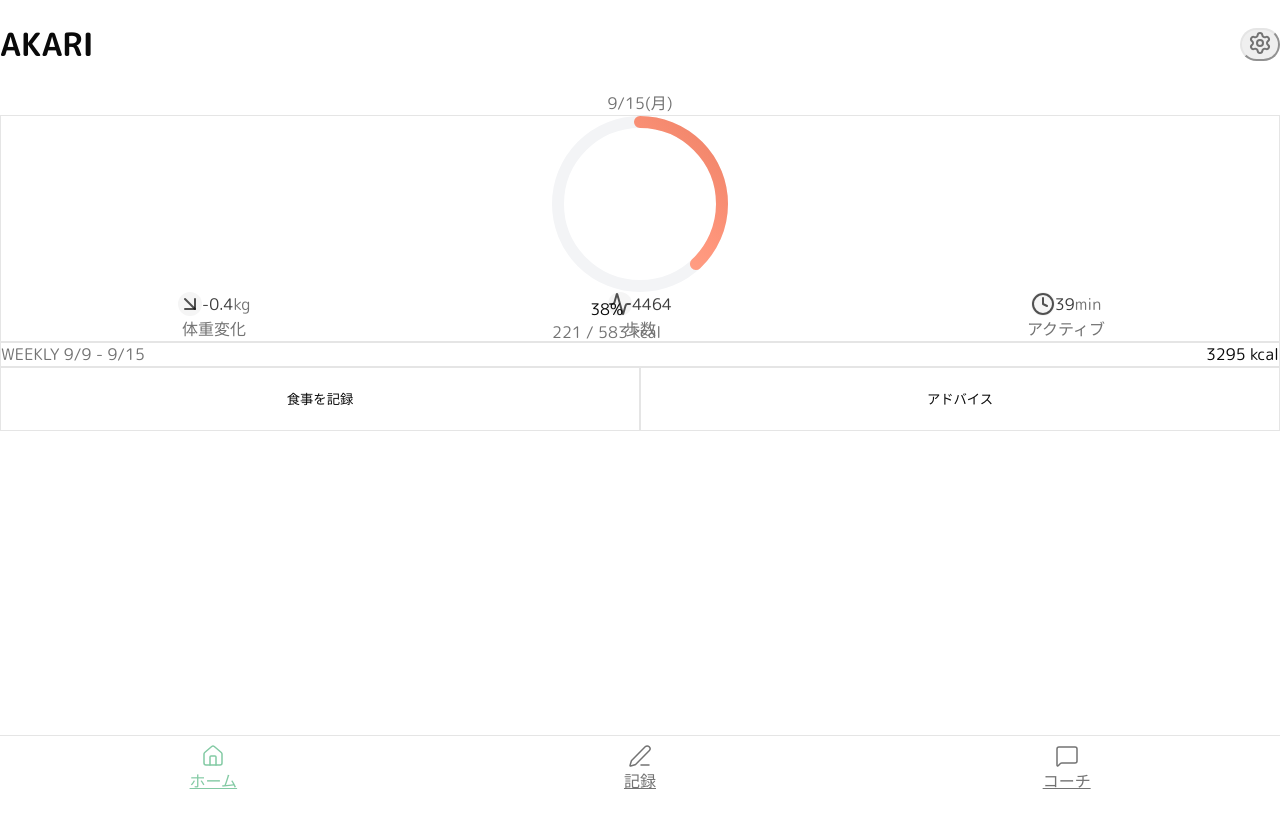
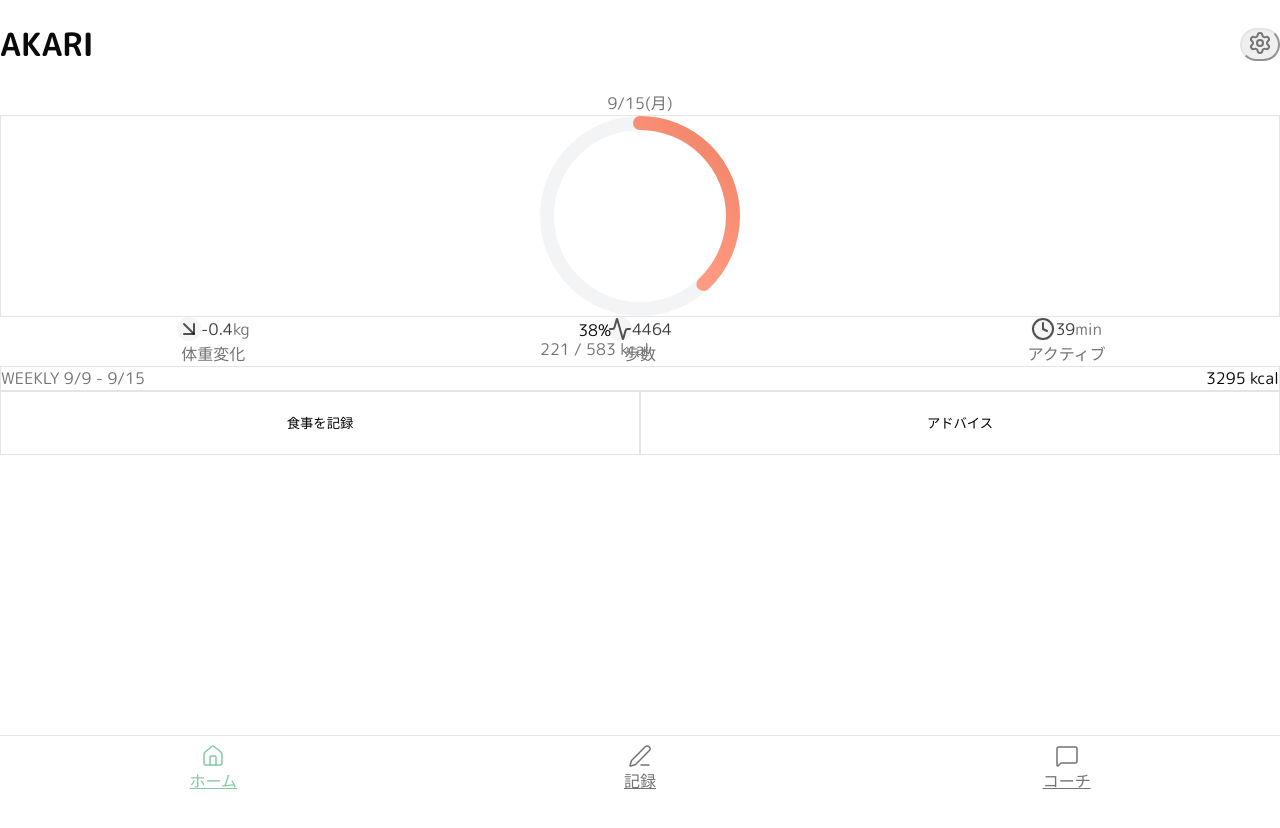
Before and after one commit to chaspy/AKARI, a React (Vite) app in the folder app/: page / in a window 1280 px wide. Shown: the top 828 px of the page. Built offline with nearby package versions, Linux system fonts and the light colour scheme.

Commit message:
feat(ui): Lite版をデフォルトに（?legacy=1で旧表示）・リングや余白を拡大しさらに簡潔化

```diff
--- a/app/src/pages/DashboardLite.tsx
+++ b/app/src/pages/DashboardLite.tsx
@@ -17,7 +17,7 @@ export default function DashboardLite() {
   return (
     <Screen>
       {/* ヘッダ（極力シンプル） */}
-      <header className="pb-1" style={{ paddingTop: 'env(safe-area-inset-top, 12px)' }}>
+      <header className="pb-2" style={{ paddingTop: 'env(safe-area-inset-top, 12px)' }}>
         <div className="flex items-center justify-between">
           <h1 className="text-2xl font-bold">AKARI</h1>
           <button className="p-2 rounded-full hover:bg-accent/30" onClick={() => (window.location.href = '/settings')}>
@@ -26,7 +26,7 @@ export default function DashboardLite() {
         </div>
       </header>
 
-      <main className="mt-2 space-y-5">
+      <main className="mt-4 space-y-6">
         {/* 日付 */}
         <div className="text-center text-sm text-muted-foreground">
           {today.toLocaleDateString('ja-JP', { month: 'numeric', day: 'numeric' })}
@@ -34,13 +34,13 @@ export default function DashboardLite() {
         </div>
 
         {/* リング */}
-        <div className="rounded-2xl bg-card border border-border shadow-sm p-5">
-          <div className="relative w-[180px] h-[180px] mx-auto">
-            <GradientRing value={calPercent} size={180} thickness={12} startColor="oklch(0.86 0.12 35)" endColor="oklch(0.72 0.14 35)" />
+        <div className="rounded-2xl bg-card border border-border shadow-sm p-6">
+          <div className="relative w-[200px] h-[200px] mx-auto">
+            <GradientRing value={calPercent} size={200} thickness={14} startColor="oklch(0.86 0.12 35)" endColor="oklch(0.72 0.14 35)" />
             <div className="absolute inset-0 grid place-items-center">
               <div className="text-center">
-                <div className="text-3xl font-bold">{calPercent}%</div>
-                <div className="text-xs text-muted-foreground mt-1">{calories} / {calGoal} kcal</div>
+                <div className="text-4xl font-bold leading-none">{calPercent}%</div>
+                <div className="text-xs text-muted-foreground mt-2">{calories} / {calGoal} kcal</div>
               </div>
             </div>
           </div>
@@ -60,11 +60,11 @@ export default function DashboardLite() {
         </div>
 
         {/* アクション */}
-        <div className="grid grid-cols-2 gap-4">
-          <button className="rounded-2xl bg-card border border-border shadow-sm min-h-[56px] p-4 hover:shadow-md" onClick={() => (window.location.href = '/log')}>
+        <div className="grid grid-cols-2 gap-5">
+          <button className="rounded-2xl bg-card border border-border shadow-sm min-h-[64px] p-4 hover:shadow-md" onClick={() => (window.location.href = '/log')}>
             <span className="text-sm font-medium">食事を記録</span>
           </button>
-          <button className="rounded-2xl bg-card border border-border shadow-sm min-h-[56px] p-4 hover:shadow-md" onClick={() => (window.location.href = '/coach')}>
+          <button className="rounded-2xl bg-card border border-border shadow-sm min-h-[64px] p-4 hover:shadow-md" onClick={() => (window.location.href = '/coach')}>
             <span className="text-sm font-medium">アドバイス</span>
           </button>
         </div>
--- a/app/src/pages/Home.tsx
+++ b/app/src/pages/Home.tsx
@@ -7,8 +7,8 @@ import { Kpi } from '@/components/Kpi';
 
 // Main Home Component with proper layout
 function Home() {
-  const isLite = typeof window !== 'undefined' && new URLSearchParams(window.location.search).get('lite') === '1';
-  if (isLite) return <DashboardLite />;
+  const useLegacy = typeof window !== 'undefined' && new URLSearchParams(window.location.search).get('legacy') === '1';
+  if (!useLegacy) return <DashboardLite />;
   const today = new Date();
   // 表示用ダミー（後で実データに差し替え）
   const [weightDiff] = useState(-0.4);
```
